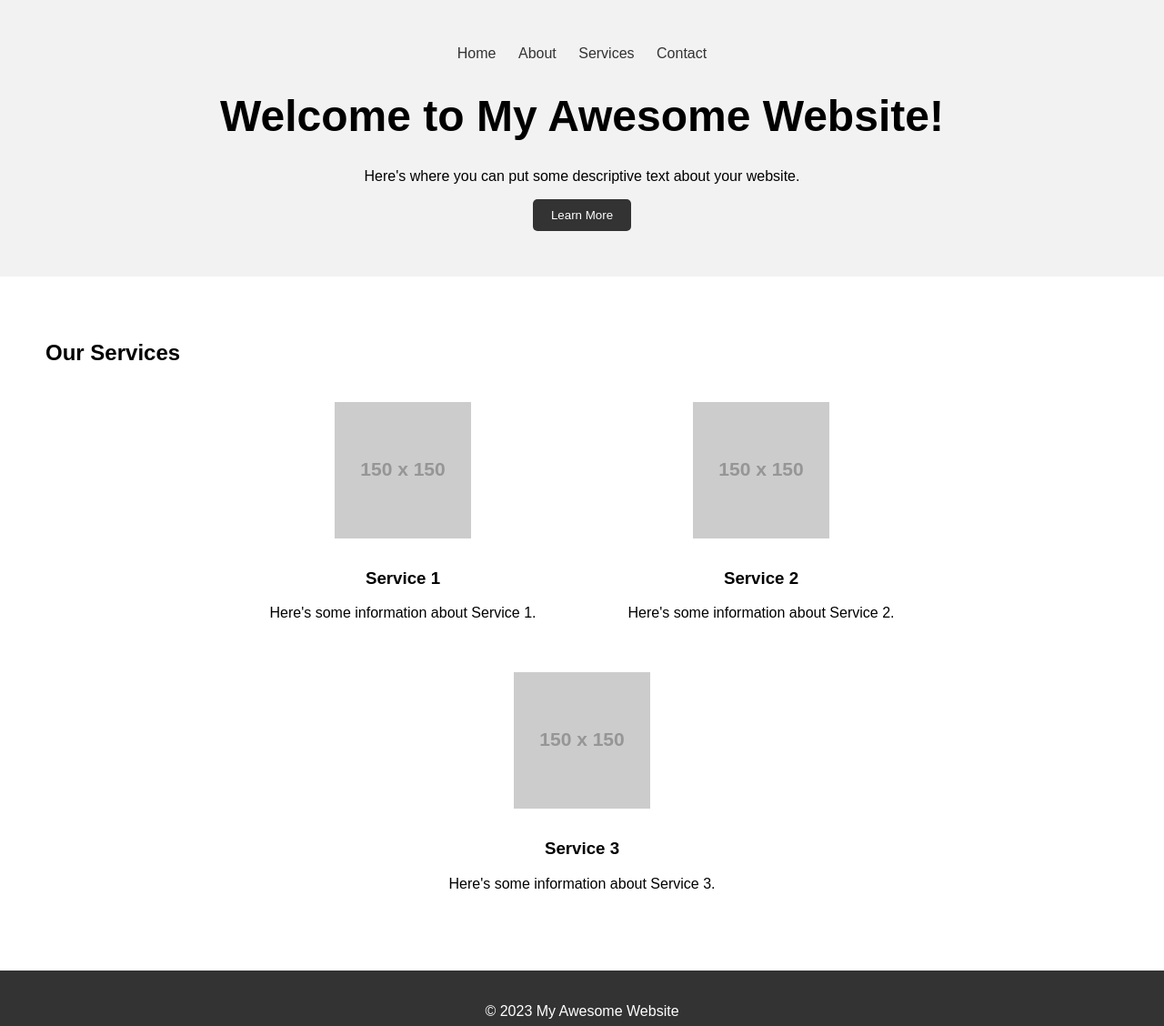
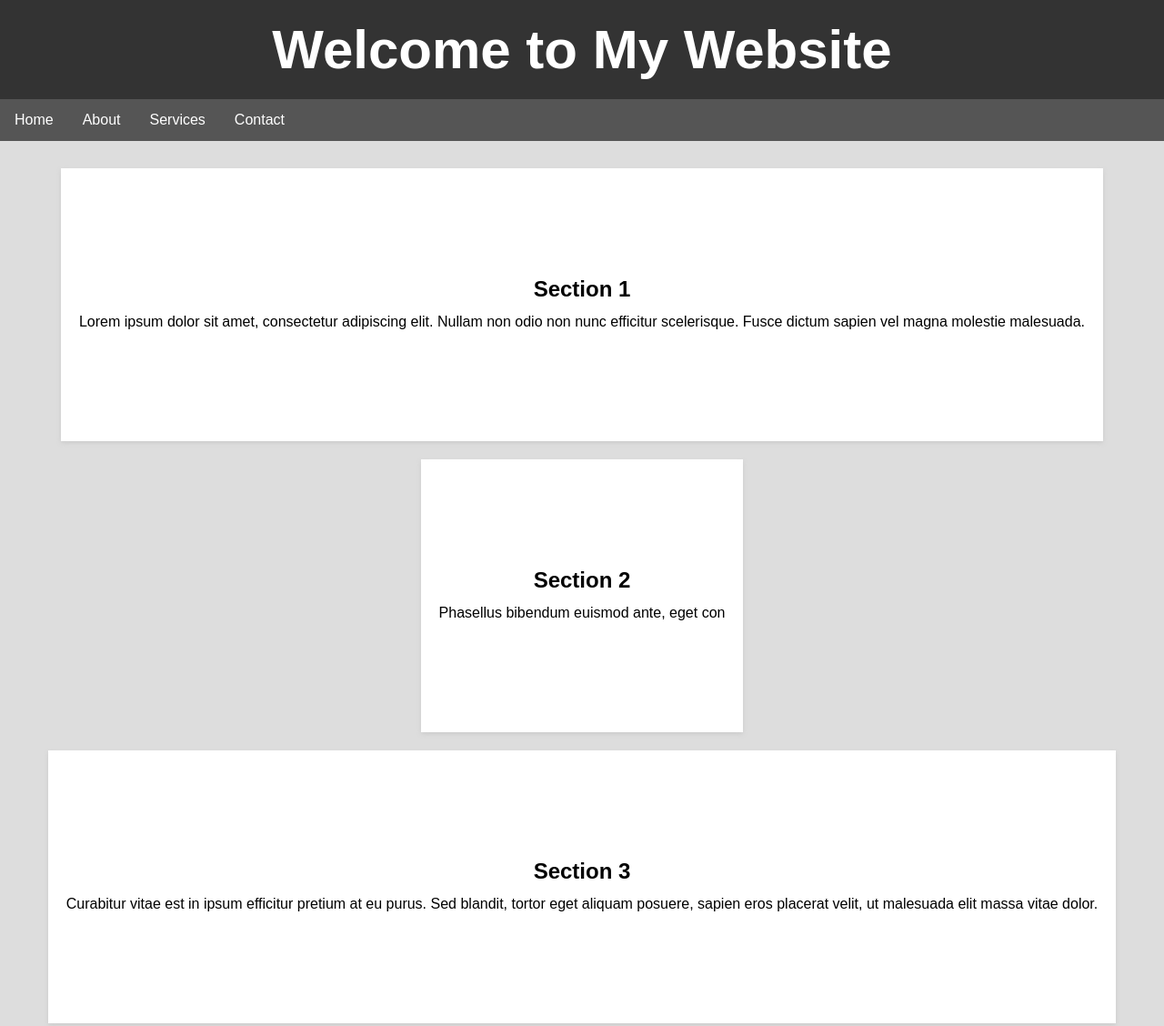
Before and after one commit to Geminitheman7/templateproj, a plain HTML site: page index.html in a window 1280 px wide. Shown: the top 1128 px of the page at 91% size. Drawn offline with Linux system fonts and the light colour scheme; placeholder pictures from the web are drawn by us.

Commit message:
Update index.html

```diff
--- a/index.html
+++ b/index.html
@@ -1,51 +1,148 @@
 <!DOCTYPE html>
-<html lang="en">
+<html>
 <head>
-	<meta charset="UTF-8">
-	<meta name="viewport" content="width=device-width, initial-scale=1.0">
-	<title>My Awesome Website</title>
-	<link rel="stylesheet" href="style.css">
+	<title>My Website</title>
+	<meta charset="utf-8">
+	<meta name="viewport" content="width=device-width, initial-scale=1">
+	<style>
+		/* CSS for the entire page */
+		* {
+			margin: 0;
+			padding: 0;
+			box-sizing: border-box;
+			font-family: Arial, sans-serif;
+		}
+
+		/* CSS for the header */
+		header {
+			background-color: #333;
+			color: #fff;
+			text-align: center;
+			padding: 20px;
+			font-size: 30px;
+			font-weight: bold;
+		}
+
+		/* CSS for the navigation bar */
+		nav {
+			background-color: #555;
+			overflow: hidden;
+		}
+
+		nav a {
+			float: left;
+			color: #fff;
+			text-align: center;
+			padding: 14px 16px;
+			text-decoration: none;
+		}
+
+		nav a:hover {
+			background-color: #ddd;
+			color: #333;
+		}
+
+		/* CSS for the main content */
+		main {
+			background-color: #ddd;
+			padding: 20px;
+			min-height: 500px;
+			display: flex;
+			flex-wrap: wrap;
+			align-items: center;
+			justify-content: center;
+		}
+
+		section {
+			background-color: #fff;
+			box-shadow: 0px 2px 5px #ccc;
+			margin: 10px;
+			padding: 20px;
+			min-width: 300px;
+			height: 300px;
+			display: flex;
+			flex-direction: column;
+			align-items: center;
+			justify-content: center;
+			text-align: center;
+			transition: transform 0.3s ease-in-out;
+			cursor: pointer;
+		}
+
+		section:hover {
+			transform: scale(1.1);
+		}
+
+		section h2 {
+			font-size: 24px;
+			margin-bottom: 10px;
+		}
+
+		section p {
+			font-size: 16px;
+			line-height: 1.5;
+		}
+
+		/* CSS for the footer */
+		footer {
+			background-color: #555;
+			color: #fff;
+			text-align: center;
+			padding: 20px;
+		}
+	</style>
 </head>
 <body>
 	<header>
-		<nav>
-			<ul>
-				<li><a href="#">Home</a></li>
-				<li><a href="#">About</a></li>
-				<li><a href="#">Services</a></li>
-				<li><a href="#">Contact</a></li>
-			</ul>
-		</nav>
-		<h1>Welcome to My Awesome Website!</h1>
-		<p>Here's where you can put some descriptive text about your website.</p>
-		<button>Learn More</button>
+		<h1>Welcome to My Website</h1>
 	</header>
 
-	<section>
-		<h2>Our Services</h2>
-		<div class="services-container">
-			<div class="service">
-				<img src="https://via.placeholder.com/150" alt="Service 1">
-				<h3>Service 1</h3>
-				<p>Here's some information about Service 1.</p>
-			</div>
-			<div class="service">
-				<img src="https://via.placeholder.com/150" alt="Service 2">
-				<h3>Service 2</h3>
-				<p>Here's some information about Service 2.</p>
-			</div>
-			<div class="service">
-				<img src="https://via.placeholder.com/150" alt="Service 3">
-				<h3>Service 3</h3>
-				<p>Here's some information about Service 3.</p>
-			</div>
-		</div>
-	</section>
+	<nav>
+		<a href="#">Home</a>
+		<a href="#">About</a>
+		<a href="#">Services</a>
+		<a href="#">Contact</a>
+	</nav>
+
+	<main>
+		<section>
+			<h2>Section 1</h2>
+			<p>Lorem ipsum dolor sit amet, consectetur adipiscing elit. Nullam non odio non nunc efficitur scelerisque. Fusce dictum sapien vel magna molestie malesuada.</p>
+		</section>
+
+		<section>
+			<h2>Section 2</h2>
+			<p>Phasellus bibendum euismod ante, eget con
+		</section>
+
+		<section>
+			<h2>Section 3</h2>
+			<p>Curabitur vitae est in ipsum efficitur pretium at eu purus. Sed blandit, tortor eget aliquam posuere, sapien eros placerat velit, ut malesuada elit massa vitae dolor.</p>
+		</section>
+
+		<section>
+			<h2>Section 4</h2>
+			<p>Donec vehicula, ipsum nec semper elementum, ipsum dolor vulputate dolor, non bibendum velit quam a justo. Quisque vitae lacus lobortis, aliquet enim eget, congue elit.</p>
+		</section>
+	</main>
 
 	<footer>
-		<p>&copy; 2023 My Awesome Website</p>
+		<p>&copy; 2023 My Website. All rights reserved.</p>
 	</footer>
 
-	<script src="script.js"></script>
+	<script>
+		// JavaScript for the animations
+		const sections = document.querySelectorAll('section');
+
+		sections.forEach(section => {
+			section.addEventListener('mouseenter', () => {
+				section.style.boxShadow = '0px 4px 8px #ccc';
+			});
+
+			section.addEventListener('mouseleave', () => {
+				section.style.boxShadow = '0px 2px 5px #ccc';
+			});
+		});
+	</script>
 </body>
 </html>
```
